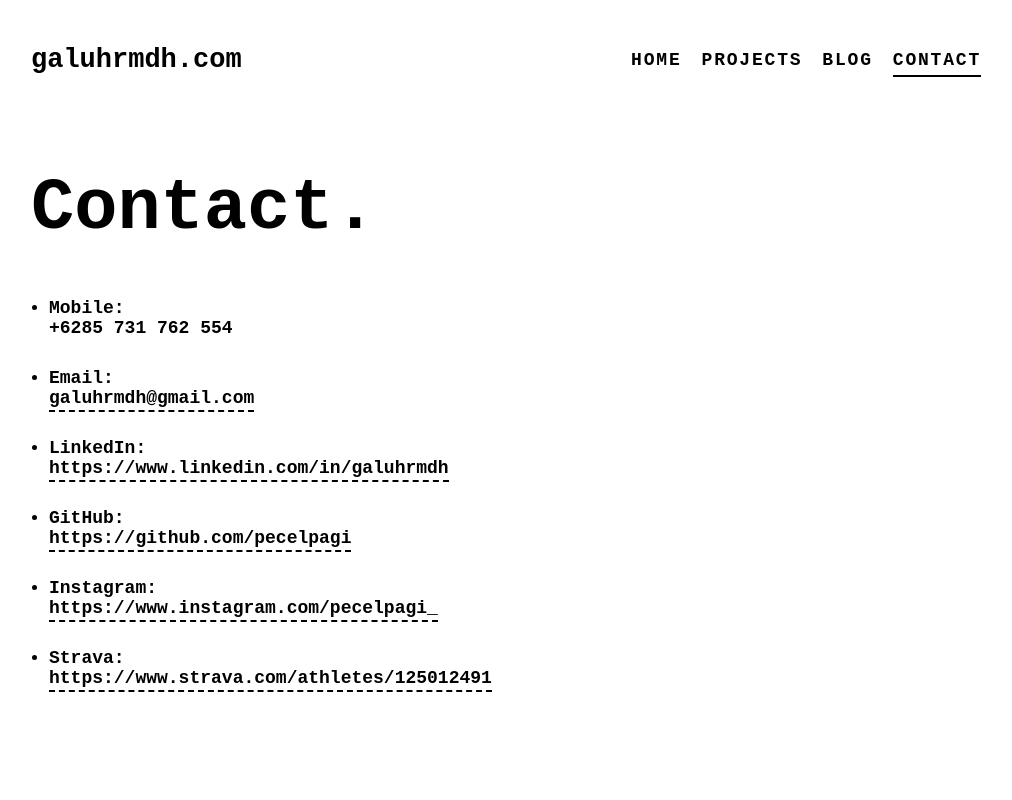
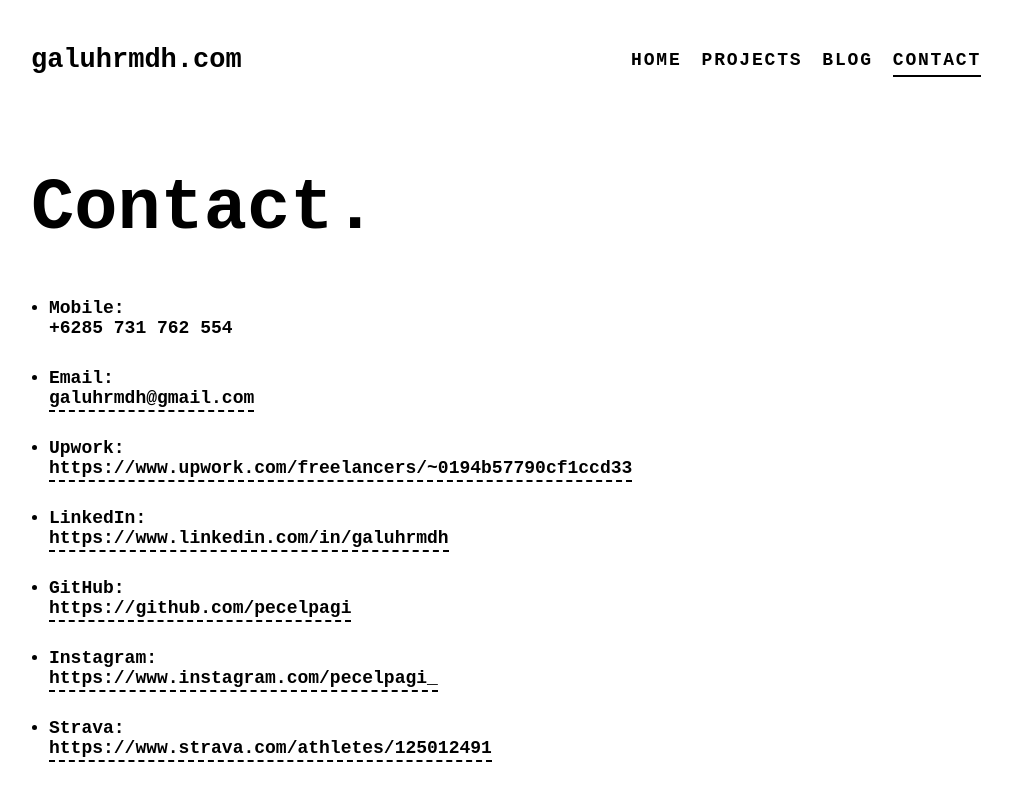
Before and after one commit to pecelpagi/personal-website, a React (Create React App) app: page /contact in a window 1280 px wide. Shown: the top 800 px of the page, without its empty margins (129-1141 px from the left). Built offline with nearby package versions, Linux system fonts and the light colour scheme.

Commit message:
fix: contact

```diff
--- a/src/routes/Contact.js
+++ b/src/routes/Contact.js
@@ -1,10 +1,11 @@
 import React from 'react'
 import Box from '../components/Box'
-import { Link } from 'react-router-dom'
 
 const Contact = () => {
   return (
     <Box css={{
+      width: '100%',
+      overflowX: 'auto',
       paddingBottom: 100,
       'ul': {
         marginLeft: '1em',
@@ -22,6 +23,7 @@ const Contact = () => {
       <ul>
         <li><Box>Mobile:</Box><Box>+6285 731 762 554</Box></li>
         <li><Box>Email: </Box><a href="mailto:galuhrmdh@gmail.com">galuhrmdh@gmail.com</a></li>
+        <li><Box>Upwork: </Box>< a href="https://www.upwork.com/freelancers/~0194b57790cf1ccd33" target='_blank' rel="noreferrer">https://www.upwork.com/freelancers/~0194b57790cf1ccd33</a></li>
         <li><Box>LinkedIn:</Box><a href="https://www.linkedin.com/in/galuhrmdh" target='_blank' rel="noreferrer">https://www.linkedin.com/in/galuhrmdh</a></li>
         <li><Box>GitHub:</Box><a href="https://github.com/pecelpagi" target='_blank' rel="noreferrer">https://github.com/pecelpagi</a></li>
         <li><Box>Instagram:</Box><a href="https://www.instagram.com/pecelpagi_" target='_blank' rel="noreferrer">https://www.instagram.com/pecelpagi_</a></li>
```
